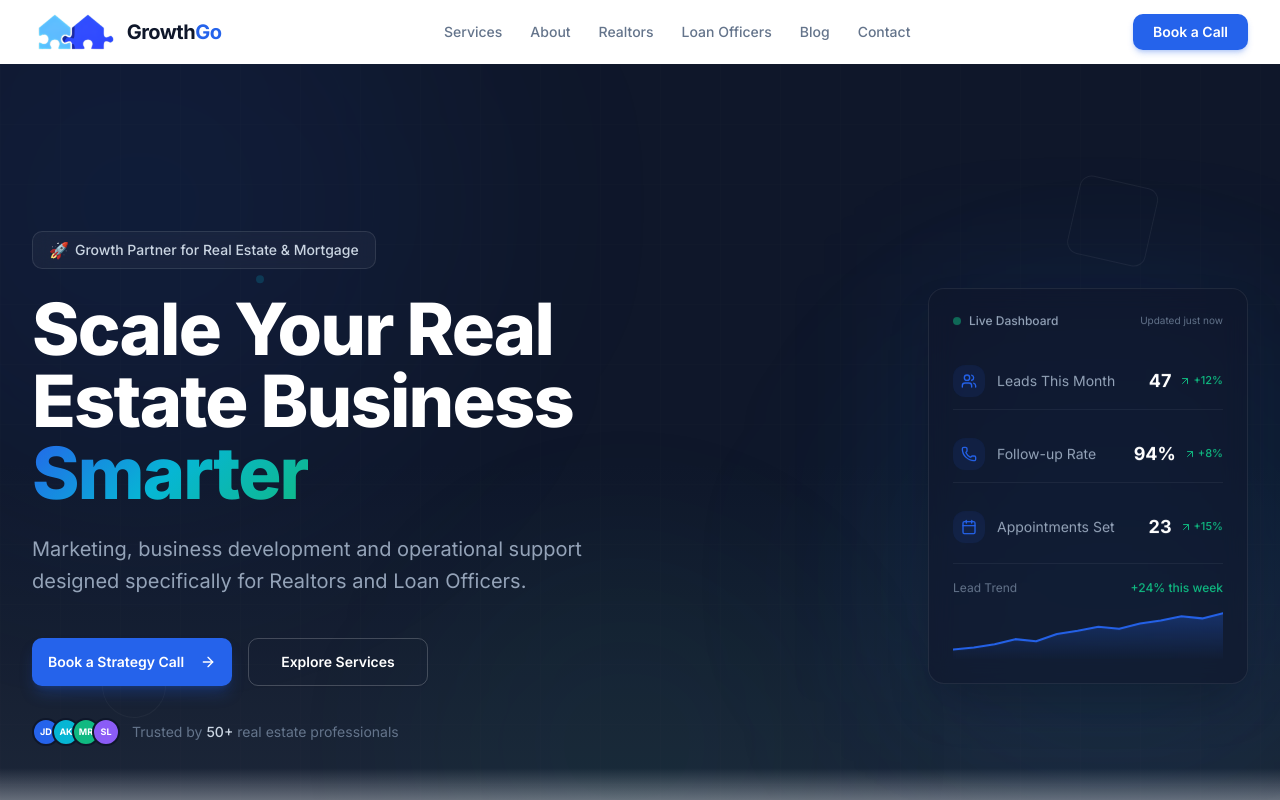
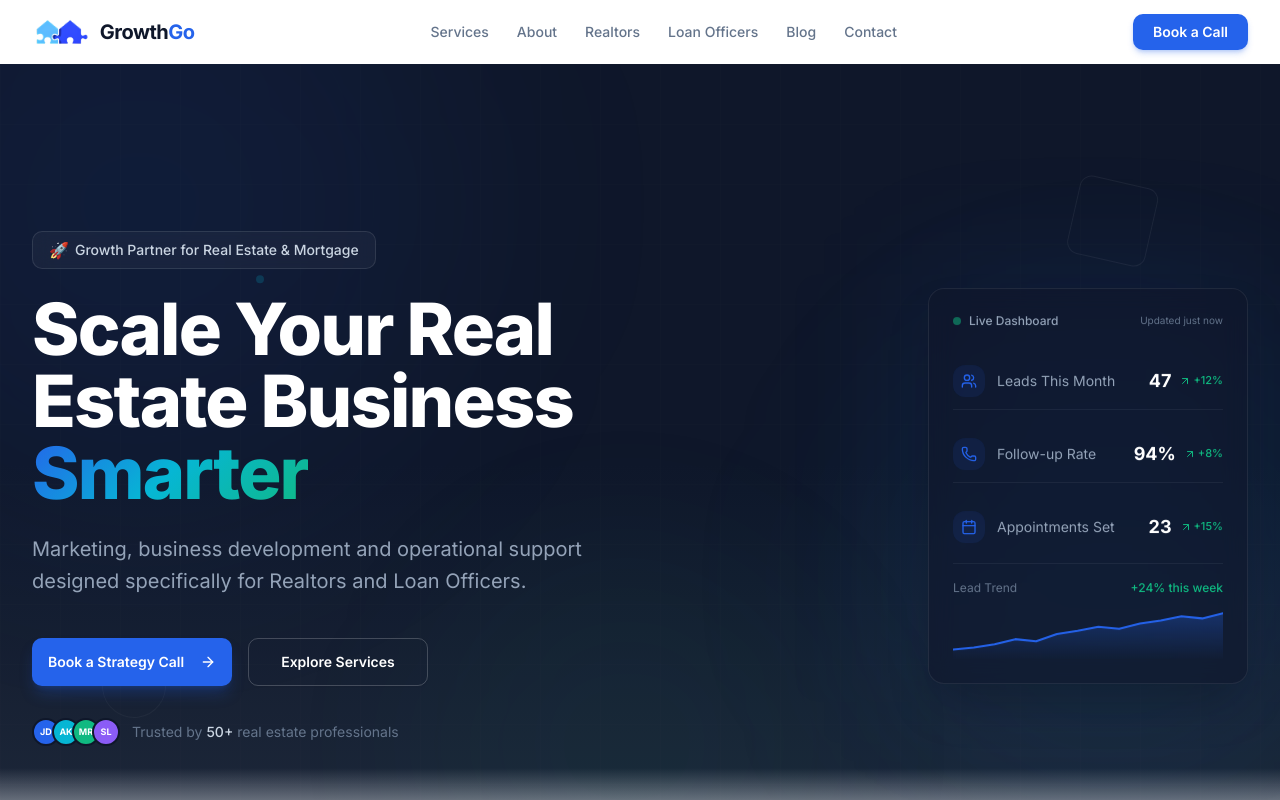
Before and after one commit to carloscovaleda110998/GrowthGo-Website, a Next.js app: page / in a window 1280 px wide. Shown: the top 800 px of the page. Built offline with nearby package versions, Linux system fonts and the light colour scheme.

Commit message:
b99a3279-c230-43c6-91f6-0378fa6ff2b8

```diff
--- a/src/components/layout/Footer.tsx
+++ b/src/components/layout/Footer.tsx
@@ -69,9 +69,9 @@ export default function Footer({ onOpenAdmin }: FooterProps) {
               <Image
                 src="/growthgo-logo-icon.png"
                 alt="GrowthGo Logo"
-                width={40}
-                height={40}
-                className="h-10 w-auto"
+                width={30}
+                height={30}
+                className="h-[30px] w-auto"
               />
               <span className="text-xl font-bold tracking-tight">
                 Growth<span className="text-[#2563EB]">Go</span>
--- a/src/components/layout/Navbar.tsx
+++ b/src/components/layout/Navbar.tsx
@@ -65,9 +65,9 @@ export default function Navbar() {
           <Image
             src="/growthgo-logo-icon.png"
             alt="GrowthGo Logo"
-            width={44}
-            height={44}
-            className="h-11 w-auto"
+            width={30}
+            height={30}
+            className="h-[30px] w-auto"
             priority
           />
           <span
@@ -130,9 +130,9 @@ export default function Navbar() {
                   <Image
                     src="/growthgo-logo-icon.png"
                     alt="GrowthGo Logo"
-                    width={36}
-                    height={36}
-                    className="h-9 w-auto"
+                    width={28}
+                    height={28}
+                    className="h-7 w-auto"
                   />
                   <span className="text-lg font-bold text-[#0F172A]">
                     Growth<span className="text-[#2563EB]">Go</span>
```
